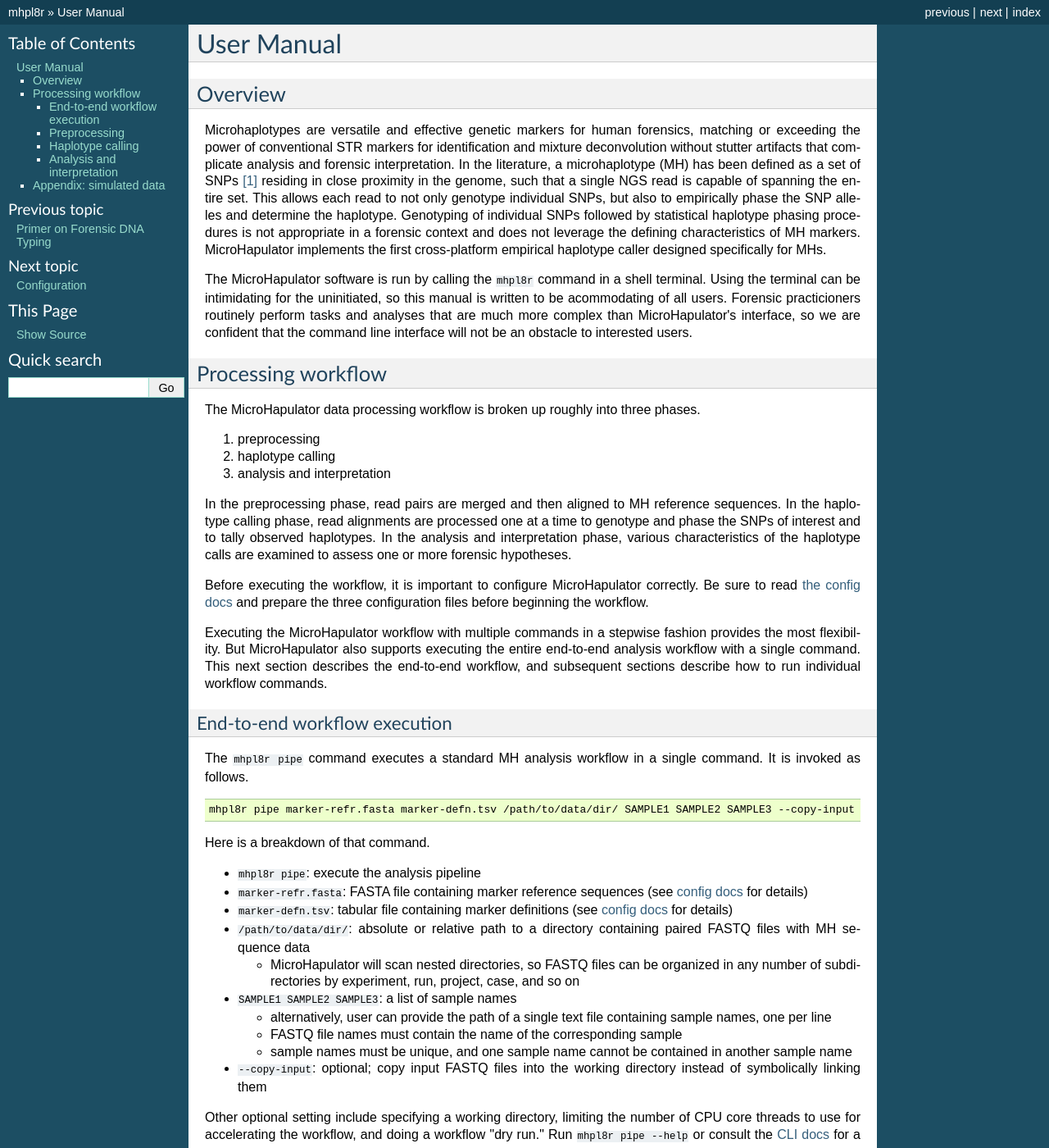
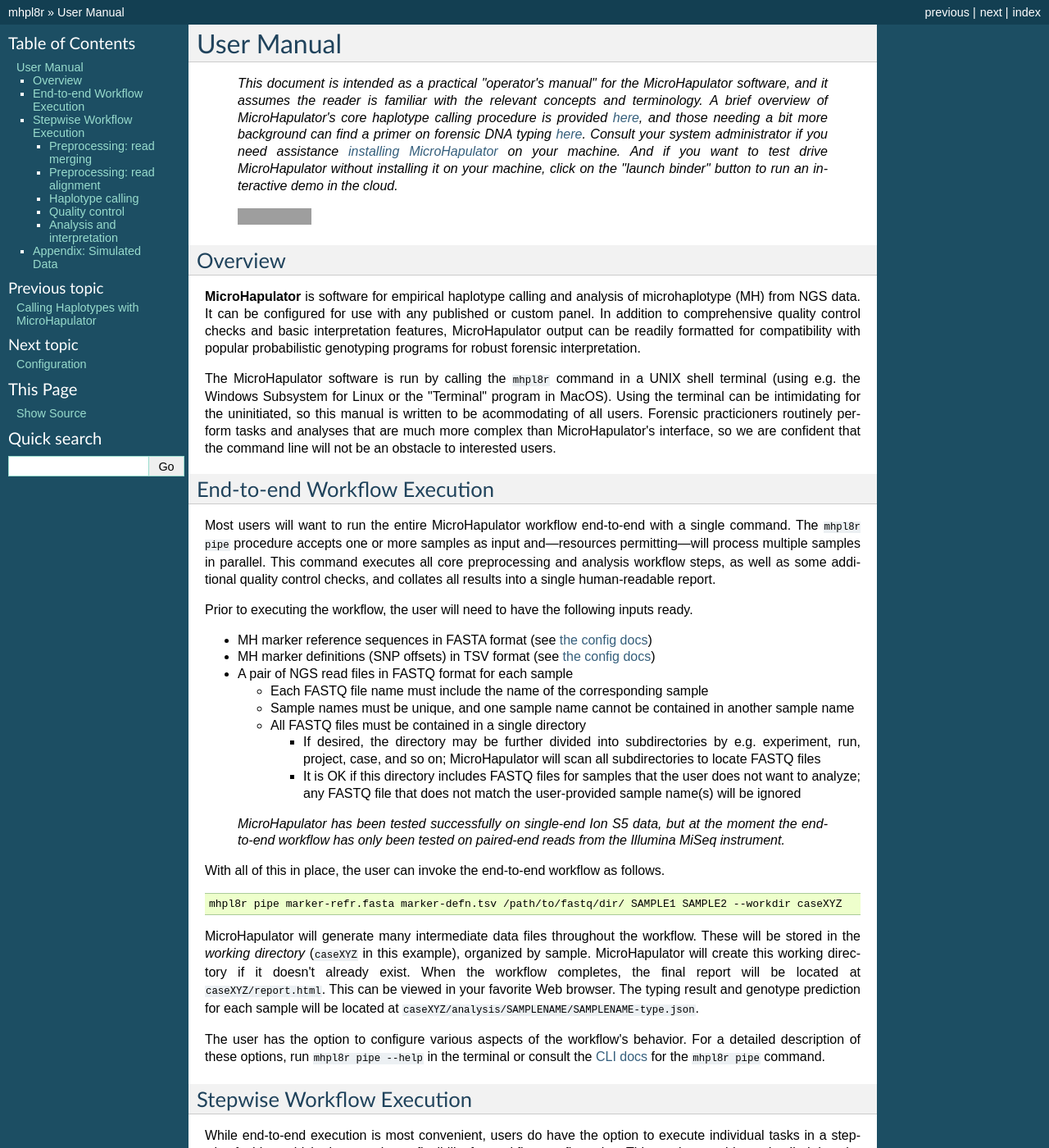
Before and after one commit to bioforensics/MicroHapulator, a Sphinx documentation site: the page built from docs/manual.md, in a window 1280 px wide and 1400 px high. Shown: the whole window at 82% size. Built offline with Sphinx 7.4.7, drawn with Linux system fonts in a browser that asks for light colours; some of the changed text lies outside the part shown; grey boxes are pictures that could not be loaded.

Commit message:
Update documentation (#132)

````diff
--- a/docs/manual.md
+++ b/docs/manual.md
@@ -1,76 +1,79 @@
 # User Manual
+
+> *This document is intended as a practical "operator's manual" for the MicroHapulator software, and it assumes the reader is familiar with the relevant concepts and terminology.
+> A brief overview of MicroHapulator's core haplotype calling procedure is provided [here](typing.md), and those needing a bit more background can find a primer on forensic DNA typing [here](primer.md).
+> Consult your system administrator if you need assistance [installing MicroHapulator](install.md) on your machine.
+> And if you want to test drive MicroHapulator without installing it on your machine, click on the "launch binder" button to run an interactive demo in the cloud.*
+>
+> [![Binder](https://mybinder.org/badge_logo.svg)](https://mybinder.org/v2/gh/bioforensics/MicroHapulator/main?filepath=binder%2Fdemo.ipynb)
+
 
 ## Overview
 
-Microhaplotypes are versatile and effective genetic markers for human forensics, matching or exceeding the power of conventional STR markers for identification and mixture deconvolution without stutter artifacts that complicate analysis and forensic interpretation.
-In the literature, a microhaplotype (MH) has been defined as a set of SNPs [^f] residing in close proximity in the genome, such that a single NGS read is capable of spanning the entire set.
-This allows each read to not only genotype individual SNPs, but also to empirically phase the SNP alleles and determine the haplotype.
-Genotyping of individual SNPs followed by statistical haplotype phasing procedures is not appropriate in a forensic context and does not leverage the defining characteristics of MH markers.
-MicroHapulator implements the first cross-platform empirical haplotype caller designed specifically for MHs.
+**MicroHapulator** is software for empirical haplotype calling and analysis of microhaplotype (MH) from NGS data.
+It can be configured for use with any published or custom panel.
+In addition to comprehensive quality control checks and basic interpretation features, MicroHapulator output can be readily formatted for compatibility with popular probabilistic genotyping programs for robust forensic interpretation.
 
-The MicroHapulator software is run by calling the `mhpl8r` command in a shell terminal.
+The MicroHapulator software is run by calling the `mhpl8r` command in a UNIX shell terminal (using e.g. the Windows Subsystem for Linux or the "Terminal" program in MacOS).
 Using the terminal can be intimidating for the uninitiated, so this manual is written to be acommodating of all users.
-Forensic practicioners routinely perform tasks and analyses that are much more complex than MicroHapulator's interface, so we are confident that the command line interface will not be an obstacle to interested users.
+Forensic practicioners routinely perform tasks and analyses that are much more complex than MicroHapulator's interface, so we are confident that the command line will not be an obstacle to interested users.
 
 
-## Processing workflow
+## End-to-end Workflow Execution
 
-The MicroHapulator data processing workflow is broken up roughly into three phases.
+Most users will want to run the entire MicroHapulator workflow end-to-end with a single command.
+The `mhpl8r pipe` procedure accepts one or more samples as input and—resources permitting—will process multiple samples in parallel.
+This command executes all core preprocessing and analysis workflow steps, as well as some additional quality control checks, and collates all results into a single human-readable report.
 
-1. preprocessing
-2. haplotype calling
-3. analysis and interpretation
+Prior to executing the workflow, the user will need to have the following inputs ready.
 
-In the preprocessing phase, read pairs are merged and then aligned to MH reference sequences.
-In the haplotype calling phase, read alignments are processed one at a time to genotype and phase the SNPs of interest and to tally observed haplotypes.
-In the analysis and interpretation phase, various characteristics of the haplotype calls are examined to assess one or more forensic hypotheses.
+- MH marker reference sequences in FASTA format (see [the config docs](config.md))
+- MH marker definitions (SNP offsets) in TSV format (see [the config docs](config.md))
+- A pair of NGS read files in FASTQ format for each sample
+    - Each FASTQ file name must include the name of the corresponding sample
+    - Sample names must be unique, and one sample name cannot be contained in another sample name
+    - All FASTQ files must be contained in a single directory
+        - If desired, the directory may be further divided into subdirectories by e.g. experiment, run, project, case, and so on; MicroHapulator will scan all subdirectories to locate FASTQ files
+        - It is OK if this directory includes FASTQ files for samples that the user does not want to analyze; any FASTQ file that does not match the user-provided sample name(s) will be ignored
 
-Before executing the workflow, it is important to configure MicroHapulator correctly.
+> *MicroHapulator has been tested successfully on single-end Ion S5 data, but at the moment the end-to-end workflow has only been tested on paired-end reads from the Illumina MiSeq instrument.*
+
+With all of this in place, the user can invoke the end-to-end workflow as follows.
+
+```bash
+mhpl8r pipe marker-refr.fasta marker-defn.tsv /path/to/fastq/dir/ SAMPLE1 SAMPLE2 --workdir caseXYZ
+```
+
+MicroHapulator will generate many intermediate data files throughout the workflow.
+These will be stored in the *working directory* (`caseXYZ` in this example), organized by sample.
+MicroHapulator will create this working directory if it doesn't already exist.
+When the workflow completes, the final report will be located at `caseXYZ/report.html`.
+This can be viewed in your favorite Web browser.
+The typing result and genotype prediction for each sample will be located at `caseXYZ/analysis/SAMPLENAME/SAMPLENAME-type.json`.
+
+The user has the option to configure various aspects of the workflow's behavior.
+For a detailed description of these options, run `mhpl8r pipe --help` in the terminal or consult the [CLI docs](cli.md) for the `mhpl8r pipe` command.
+
+
+## Stepwise Workflow Execution
+
+While end-to-end execution is most convenient, users do have the option to execute individual tasks in a stepwise fashion, which gives maximum flexibility for workflow configuration.
+This section provides a detailed description of each step of the core MicroHapulator workflow, as well as some operations that are supplementary to the primary workflow.
+
+The core workflow consists of steps related to data preprocessing, haplotype calling, and quality control.
+
+- The preprocessing steps merge each read pair into a single sequence and then align the merged read to MH reference sequences.
+- The haplotype calling step examines each read alignment one at a time to genotype and phase the targeted SNPs and tally observed haplotypes. A filtering step is also performed to ignore low-abundance haplotypes likely resulting from sequencing error.
+- Various quality control steps can be performed to assess factors that may impact or compromise accurate haplotype calling or forensic interpretation, such as interlocus balance and heterozygote balance.
+
+MicroHapulator also provides tools for basic interpretation which are not included in the core workflow.
+
+As with the end-to-end workflow, it is important to configure MicroHapulator correctly.
 Be sure to read [the config docs](config.md) and prepare the three configuration files before beginning the workflow.
 
-Executing the MicroHapulator workflow with multiple commands in a stepwise fashion provides the most flexibility.
-But MicroHapulator also supports executing the entire end-to-end analysis workflow with a single command.
-This next section describes the end-to-end workflow, and subsequent sections describe how to run individual workflow commands.
+### Preprocessing: read merging
 
-### End-to-end workflow execution
-
-The `mhpl8r pipe` command executes a standard MH analysis workflow in a single command.
-It is invoked as follows.
-
-```bash
-mhpl8r pipe marker-refr.fasta marker-defn.tsv /path/to/data/dir/ SAMPLE1 SAMPLE2 SAMPLE3 --copy-input
-```
-
-Here is a breakdown of that command.
-
-- `mhpl8r pipe`: execute the analysis pipeline
-- `marker-refr.fasta`: FASTA file containing marker reference sequences (see [config docs](config.md) for details)
-- `marker-defn.tsv`: tabular file containing marker definitions (see [config docs](config.md) for details)
-- `/path/to/data/dir/`: absolute or relative path to a directory containing paired FASTQ files with MH sequence data
-    - MicroHapulator will scan nested directories, so FASTQ files can be organized in any number of subdirectories by experiment, run, project, case, and so on
-- `SAMPLE1 SAMPLE2 SAMPLE3`: a list of sample names
-    - alternatively, user can provide the path of a single text file containing sample names, one per line
-    - FASTQ file names must contain the name of the corresponding sample
-    - sample names must be unique, and one sample name cannot be contained in another sample name
-- `--copy-input`: optional; copy input FASTQ files into the working directory instead of symbolically linking them
-
-Other optional setting include specifying a working directory, limiting the number of CPU core threads to use for accelerating the workflow, and doing a workflow "dry run."
-Run `mhpl8r pipe --help` or consult the [CLI docs](cli.md) for a detailed description of all available workflow settings.
-
-
-### Preprocessing
-
-NGS reads from a sample must be aligned to marker reference sequences before haplotypes can be called.
-In this manual we use the [bwa mem](http://bio-bwa.sourceforge.net/bwa.shtml) algorithm, but other algorithms such as [bowtie2](http://bowtie-bio.sourceforge.net/bowtie2/index.shtml) would also be appropriate to use here.
-
-First, the marker reference sequences must be indexed to allow NGS read alignment.
-(Note, this only needs to be done once for each reference sequence file.)
-
-```
-bwa index panel.fasta
-```
-
-Next, paired-end reads must be merged before they are aligned to the reference sequences.
+Paired-end NGS reads should be merged before they are aligned to the reference sequences.
 The [FLASH program](https://ccb.jhu.edu/software/FLASH/) is recommended for this task.
 (Run `flash --help` for instructions on configuring FLASH.)
 
@@ -78,10 +81,24 @@
 flash EVD1-reads-R1.fastq.gz EVD1-reads-R2.fastq.gz --output-prefix EVD1 --allow-outies --threads 8
 ```
 
-And finally with read pairs merged, we can align, sort, and index the NGS reads.
+This step can be skipped for single-end reads.
+
+### Preprocessing: read alignment
+
+Merged reads must then be aligned to marker reference sequences before haplotypes can be called.
+In this manual we use the [bwa mem](http://bio-bwa.sourceforge.net/bwa.shtml) algorithm, but other algorithms such as [bowtie2](http://bowtie-bio.sourceforge.net/bowtie2/index.shtml) would also be appropriate to use here.
+
+First, the marker reference sequences must be indexed to allow NGS read alignment.
+(Note, this only needs to be done once for each reference sequence file.)
 
 ```
-bwa mem panel.fasta EVD1.extendedFrags.fastq | samtools view -bS | samtools sort -o EVD1-reads.bam -
+bwa index marker-refr.fasta
+```
+
+The we align, sort, and index the merged reads.
+
+```
+bwa mem marker-refr.fasta EVD1.extendedFrags.fastq | samtools view -bS | samtools sort -o EVD1-reads.bam -
 samtools index EVD1-reads.bam
 ```
 
@@ -90,7 +107,7 @@
 With NGS reads merged and aligned to the reference, we can proceed with haplotype calling.
 
 ```
-mhpl8r type mypanel-def.tsv EVD1-reads.bam --out EVD1-result-raw.json
+mhpl8r type marker-defn.tsv EVD1-reads.bam --out EVD1-result-raw.json
 ```
 
 The initial typing result will likely include numerous erroneous haplotypes due to sequencing errors.
@@ -100,15 +117,29 @@
 mhpl8r filter EVD1-result-raw.json --static 10 --dynamic 0.02 --out EVD1-result.json
 ```
 
+### Quality control
+
+Interlocus balance looks at whether there are any markers with a disproportionately high or low number of aligned reads.
+This variation could be due to any combination of factors, such as primer kinetics, off-target amplification, or stochastic effects in sequencing.
+With the application of appropriate thresholds, interlocus imbalance shouldn't cause serious problems with forensic interpretation of a sample except in cases of extreme imbalance or the presence of DNA contributor(s) at very low levels in a sample.
+
+Heterozygote balance looks only at markers with two alleles, and compares the relative abundance of the major and minor alleles.
+Large differences in abundance between major and minor alleles can be a source of allelic drop-out, and should be accounted for in interpretation.
+
+The following commands can be used to plot histograms of inter<u>loc</u>us and <u>het</u>erozygote balance.
+
+```
+mhpl8r locbalance EVD1-result.json --figure EVD1-loc-balance.png --title EVD1
+mhpl8r hetbalance EVD1-result.json --figure EVD1-het-balance.png --title EVD1
+```
+
+
+
 ### Analysis and interpretation
 
 MicroHapulator provides some tools for analysis and basic interpretation of typing results.
 
 ```bash
-# Examine interlocus balance and heterozygote balance
-mhpl8r locbalance EVD1-result.json --figure EVD1-loc-balance.png --title EVD1
-mhpl8r hetbalance EVD1-result.json --figure EVD1-het-balance.png --title EVD1
-
 # Estimate minimum number of DNA contributors in a sample
 mhpl8r contrib --json EVD1-result.json
 
@@ -125,9 +156,10 @@
 mhpl8r contain EVD1-result.json REF2-result.json
 ```
 
-## Appendix: simulated data
+## Appendix: Simulated Data
 
 In addition to tools for haplotype calling, analysis, and interpretation, MicroHapulator also implements several tools for simulating genetic profiles and Illumina sequencing of those profiles.
+These were used extensively in the early stages of MicroHapulator's development, and may be useful for testing more broadly.
 
 ```
 # Simulate a mock profile—no haplotype counts, just genotype
@@ -142,6 +174,3 @@
 # Simulate Illumina MiSeq sequencing of a mock profile
 mhpl8r seq mypanel-def.tsv panel.fasta mock1.json --out mock1-reads.fastq --num-reads 250000
 ```
-
-
-[^f]: Less commonly, short insertion/deletion polymorphisms (INDELs) are used to define a microhaplotype marker, but these markers are incompatible with MicroHapulator.
--- /dev/null
+++ b/docs/typing.md
@@ -0,0 +1,47 @@
+# Calling Haplotypes with MicroHapulator
+
+MicroHapulator makes haplotype calls by aligning NGS reads to marker reference sequences and examining each aligned read.
+If a given read spans all SNPs at the microhaplotype (MH) marker, the read reveals not only the allele of each individual SNP, but the *phase* of the alleles.
+We call this aggregate allele grouping the *MH allele*.
+
+Consider the following mock example.
+The first line shows the reference sequence for the `mh01USC-1pD` MH marker.
+Each subsequent line represents an NGS read aligned to the marker sequence.
+The `*` symbols denote the locations of the SNPs that define the marker, and the `.` symbols denote locations where the NGS read matches the reference.
+
+> *MicroHapulator considers only those SNPs that are explicitly indicated in the MH marker definition (see [the config docs](config.md) for details).
+> Currently, it does not report or incorporate any additional rare SNPs that may be present at the locus.*
+
+```
+                       *                     *           *
+AAATAGCTGGGCTAATAATGAACTGAAGCAAAGTCAACTGAAATGTCCTGGGCAGCTCCAGAAACTCCAGAATGGGGAGGA
+.......................C.....................C.......
+  .....................C.....................C...........A...
+       .....A..........C.....................T...........C........
+        ...............C.....................T...........C.........
+          .............C.....................C...........A...........
+            ...........C.....................C...........A.............
+                 ......C.....................C...........A.................
+                 ......C.....................C...........A.................
+                    ...C.....................G...........A....................
+                     ..C.....................T...........C.....................
+```
+
+The aligned reads allow us to determine the number of times each MH allele occurs.
+We call this tally of MH allele counts a *typing result*.
+The typing result for this example is as follows:
+
+- the `C,C,A` haplotype is observed 5 times
+- the `C,T,C` haplotype is observed 3 times
+- the `C,G,A` haplotype is observed 1 time.
+
+If we then filter out the `C,G,A` haplotype as erroneous (see below), we can infer a diploid `C,C,A` / `C,T,C` genotype for this marker.
+We call this th *genotype call* or *genotype prediction*.
+
+> It is helpful to point about a few observations about this example.
+> - The first aligned read does not span all SNPs at the marker, so it is discarded.
+> - The third aligned read shows an `A` at the 13th position of the marker reference sequence. Whether this reflects true genetic variation or is a technical artifact resulting from sequencing error, it is ignored by MicroHapulator because it is not one of the three SNPs of interest.
+> - The `C,G,A` haplotype is only observed once and is likely a false haplotype resulting from sequencing error at the second SNP of interest in the haplotype. When dozens or hundreds (or thousands!) of reads are successfully sequenced and aligned to the marker reference, it is usually simple to distinguish signal (true haplotypes) from noise (false haplotypes resulting from sequencing error). When the depth of sequencing coverage is low, as it is in this example, it can be more difficult to distinguish signal from noise. Determining appropriate per-marker thresholds (detection thresholds and analytical thresholds) for filtering will typically require a non-trivial amount of testing with the laboratory's NGS sequencing instrument(s).
+
+While this mock example is helpful in building intuition about haplotype calling, manual visual examination is not feasible for performing this task on dozens of markers and (potentially) millions of NGS reads.
+The MicroHapulator software provides tools that automate haplotype calling and genotype prediction, as well as assist with basic interpretation of the forensic typing result.
````
Also changed, not shown: CHANGELOG.md (+3 -3 lines), docs/index.md (+1 -0 lines), docs/install.md (+1 -1 lines), docs/primer.md (+2 -0 lines), 12 other files.
